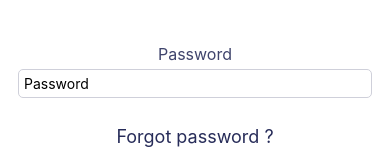
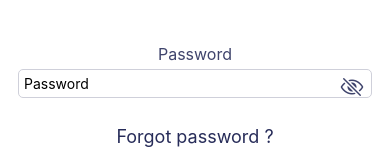
Before and after one commit to EquineCastration/Equine-Castration, a React Native app in the folder app/react-native-app/: screen /AccountLogin in a window 390 px wide. Shown: the part 359-518 px from the top of the page. Built offline with nearby package versions, Linux system fonts and the light colour scheme; what expo-sqlite, pullstate would draw is missing.

Commit message:
Update InputField component with password field type with icon that can be toggleable to show or hide pwd

```diff
--- a/app/react-native-app/src/components/InputField.jsx
+++ b/app/react-native-app/src/components/InputField.jsx
@@ -1,7 +1,8 @@
 import { useField } from "formik";
 import { useState } from "react";
-import { View, Text, TextInput } from "react-native";
+import { View, Text, TextInput, TouchableOpacity } from "react-native";
 import { colors, font } from "style/style";
+import { Ionicons } from "@expo/vector-icons";
 
 export const InputField = ({
   name,
@@ -17,6 +18,7 @@ export const InputField = ({
 }) => {
   const [field, meta] = useField(name);
   const [isFocused, setIsFocused] = useState(false);
+  const [isPwdHidden, setIsPwdHidden] = useState(true);
 
   return (
     <View
@@ -38,22 +40,44 @@ export const InputField = ({
         >
           {label}
         </Text>
+        <View
+          style={{
+            flexDirection: "row",
+            alignItems: "center",
+          }}
+        >
           <TextInput
             placeholder={placeholder}
             onFocus={() => setIsFocused(true)}
             onBlur={() => setIsFocused(false)}
             style={{
+              flex: 1,
               backgroundColor: colors.light,
               borderWidth: 1,
               borderRadius: 5,
               padding: 5,
-            borderColor: isFocused ? inputActiveBorderColor : inputBorderColor,
+              borderColor: isFocused
+                ? inputActiveBorderColor
+                : inputBorderColor,
             }}
             onChangeText={field.onChange(field.name)}
             value={field.value || field.value.toString()}
+            secureTextEntry={type === "password" && isPwdHidden}
             {...props}
           />
-
+          {type === "password" && (
+            <TouchableOpacity
+              style={{ position: "absolute", top: 5, right: 8 }}
+              onPress={() => setIsPwdHidden(!isPwdHidden)}
+            >
+              {isPwdHidden ? (
+                <Ionicons name="eye-off-outline" size={24} color={labelColor} />
+              ) : (
+                <Ionicons name="eye-outline" size={24} color={labelColor} />
+              )}
+            </TouchableOpacity>
+          )}
+        </View>
         {meta.touched && meta.error ? (
           <Text style={{ marginTop: 5, color: colors.error }}>
             {meta.error}
```
Also changed, not shown: 1 other file (tests, documents, lock files or other folders). Lines whose indentation alone changed are shown as unchanged.
